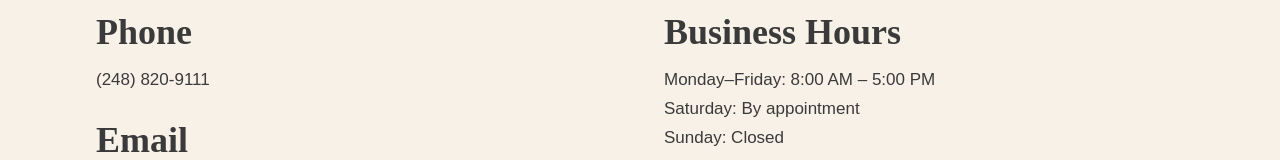
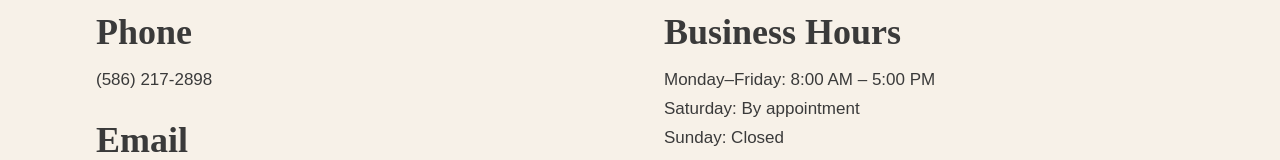
Before and after one commit to GoodCompanySCS/goodcompany-scs, a Next.js app: page /contact in a window 1280 px wide. Shown: the part 488-648 px from the top of the page. Built offline with nearby package versions, Linux system fonts and the light colour scheme.

Commit message:
Update page.tsx

```diff
--- a/app/contact/page.tsx
+++ b/app/contact/page.tsx
@@ -23,7 +23,7 @@ export default function Contact() {
               <h3 className="font-semibold mb-3" style={{ color: 'var(--charcoal)' }}>Phone</h3>
               <p className="text-base mb-6">
                 <a href="tel:5862172898" className="hover:underline" style={{ color: 'var(--charcoal)' }}>
-                  (248) 820-9111
+                  (586) 217-2898
                 </a>
               </p>
 
```
